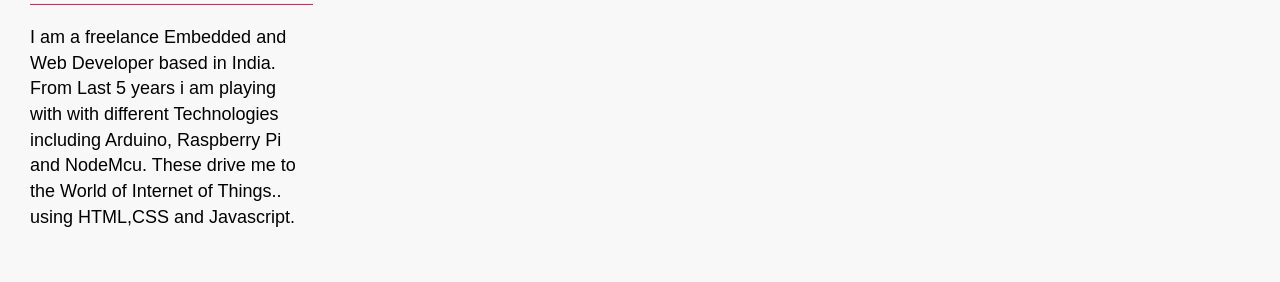
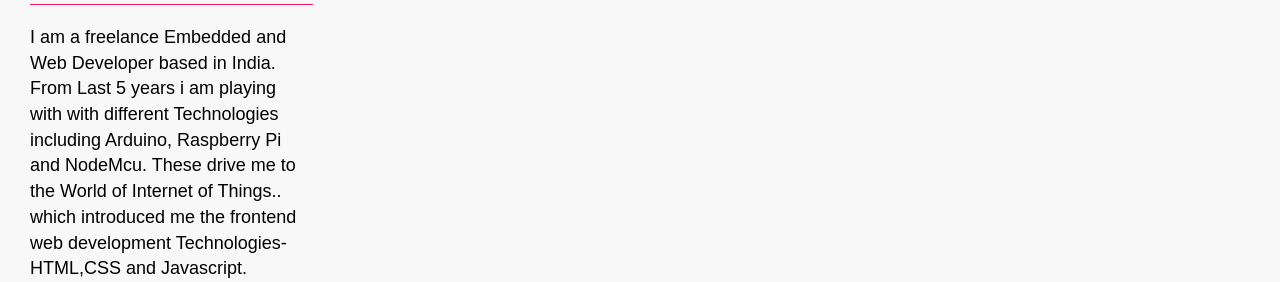
Before and after one commit to anilkunchalaece/website, a plain HTML site: page index.html in a window 1280 px wide. Shown: the part 735-1017 px from the top of the page. Before the commit the page ends 966 px from the top, so only its background shows below. Drawn offline with nearby package versions, Linux system fonts and the light colour scheme; a web font is replaced by a local one.

Commit message:
chaged little description

```diff
--- a/index.html
+++ b/index.html
@@ -96,7 +96,7 @@
                   <i class="fa fa-leaf" id="leaf" aria-hidden="true"></i><br>
                   <span class="belowHeading">What I Do</span>
                 <hr>
-                                      I am a freelance Embedded and Web Developer based in India. From Last 5 years i am playing with with different Technologies including Arduino, Raspberry Pi and NodeMcu. These drive me to the World of Internet of Things.. using HTML,CSS
+                                      I am a freelance Embedded and Web Developer based in India. From Last 5 years i am playing with with different Technologies including Arduino, Raspberry Pi and NodeMcu. These drive me to the World of Internet of Things.. which introduced me the frontend web development Technologies- HTML,CSS
                     and Javascript.
                 </div>
 
```
